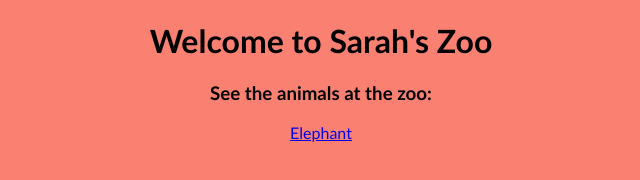
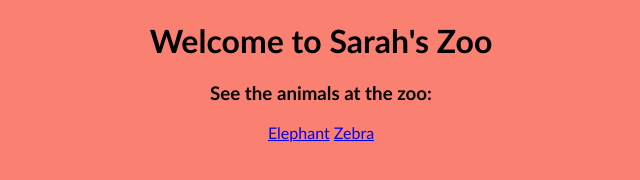
Before and after one commit to sarah-sookoo/sarah-sookoo.github.io, a plain HTML site: page index.html in a window 1280 px wide. Shown: the full height of the page, 319-959 px from the left. Drawn offline with Linux system fonts and the light colour scheme.

Commit message:
added link to homepage and created zebra file

```diff
--- a/index.html
+++ b/index.html
@@ -9,6 +9,7 @@
     <h3>See the animals at the zoo:</h3>
     <div class="link">
       <a href="elephant.html">Elephant</a>
+      <a href="zebra.html">Zebra</a>
     </div>
   </body>
 </html>
```
Also changed, not shown: zebra.html (added).
